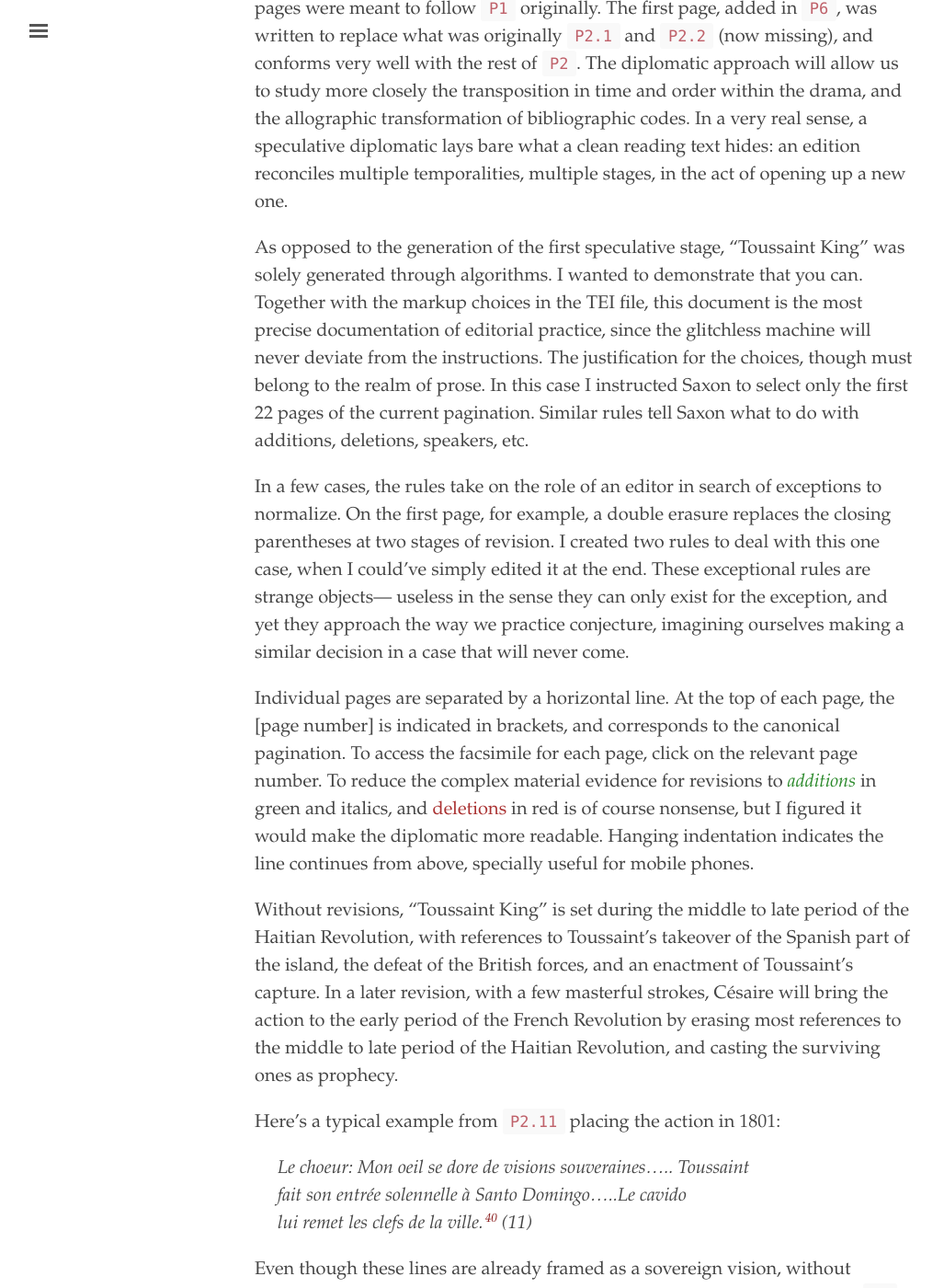
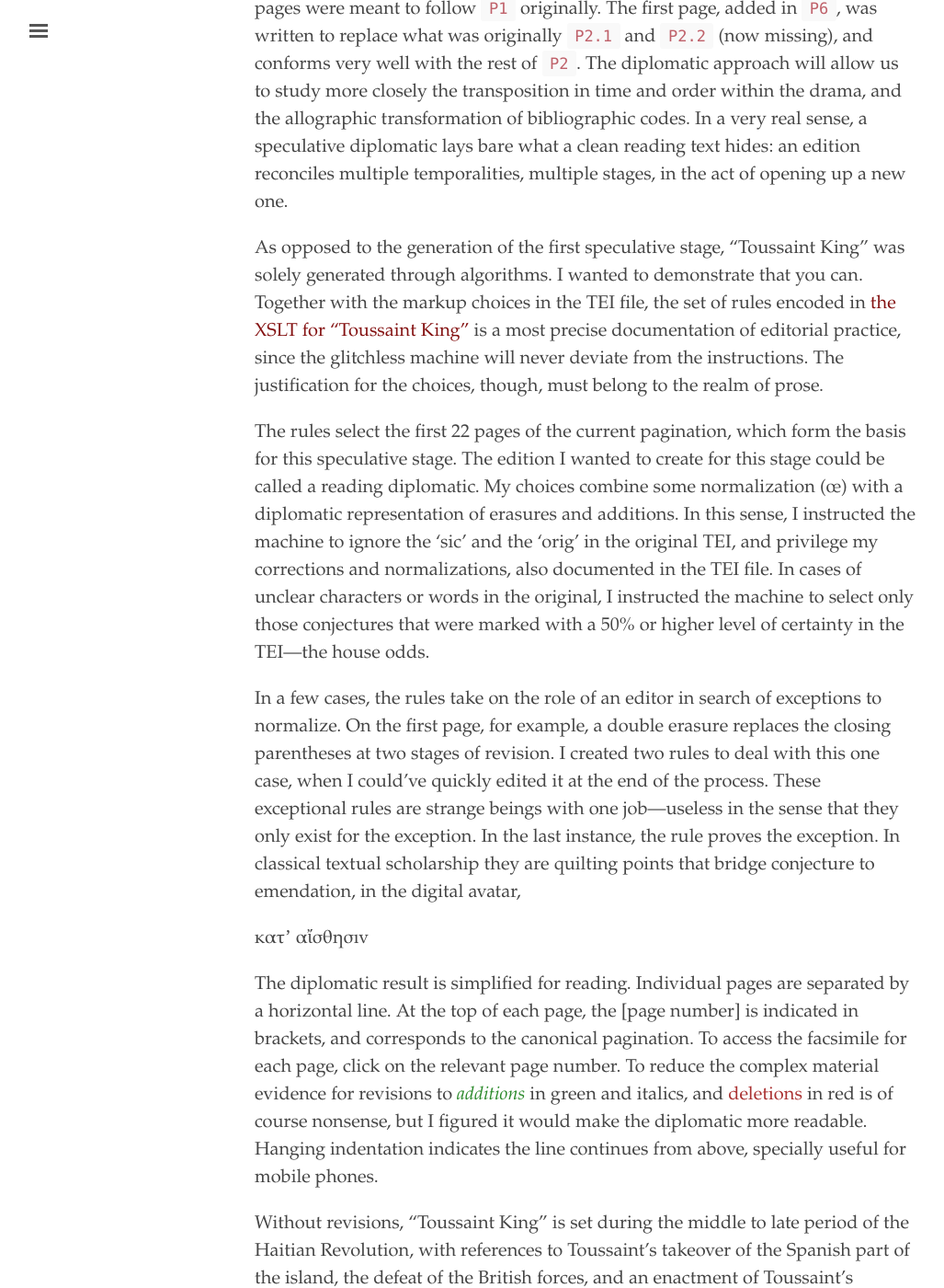
Before and after one commit to elotroalex/record, a Jekyll site: the page built from _chapters/02-pencil.md, in a window 1280 px wide and 1400 px high, scrolled down 17634 px. Shown: the whole window at 92% size, without its empty margins (3-1030 px from the left). Built offline with Jekyll 4.4.1, drawn with Linux system fonts in a browser that asks for light colours.

```diff
--- a/_chapters/02-pencil.md
+++ b/_chapters/02-pencil.md
@@ -175,13 +175,15 @@
 
 We can call "[Toussaint King]({{site.baseurl}}/editions/sdw-king/)" a minimal diplomatic edition of the text paginated with the number set labeled `P2`, the first page added during `P6`, and all the revisions made on the combined text. In other words, pages 1-22 in their current order. This also means that we are to take the text without the pagination itself, and considering the shift in the historical setting explored below, assume that the pages were meant to follow `P1` originally. The first page, added in `P6`, was written to replace what was originally `P2.1` and `P2.2` (now missing), and conforms very well with the rest of `P2`. The diplomatic approach will allow us to study more closely the transposition in time and order within the drama, and the allographic transformation of bibliographic codes. In a very real sense, a speculative diplomatic lays bare what a clean reading text hides: an edition reconciles multiple temporalities, multiple stages, in the act of opening up a new one.
 
-As opposed to the generation of the first speculative stage, "Toussaint King" was solely generated through algorithms. I wanted to demonstrate that you can. Together with the markup choices in the TEI file, this document is the most precise documentation of editorial practice, since the glitchless machine will never deviate from the instructions. The justification for the choices, though must belong to the realm of prose. In this case I instructed Saxon to select only the first 22 pages of the current pagination. Similar rules tell Saxon what to do with additions, deletions, speakers, etc.
+As opposed to the generation of the first speculative stage, "Toussaint King" was solely generated through algorithms. I wanted to demonstrate that you can. Together with the markup choices in the TEI file, the set of rules encoded in [the XSLT for "Toussaint King"]({{site.baseurl}}/data/sdw-tei/sdw-king.xsl) is a most precise documentation of editorial practice, since the glitchless machine will never deviate from the instructions. The justification for the choices, though, must belong to the realm of prose.
 
-In a few cases, the rules take on the role of an editor in search of exceptions to normalize. On the first page, for example, a double erasure replaces the closing parentheses at two stages of revision. I created two rules to deal with this one case, when I could've simply edited it at the end. These exceptional rules are strange objects— useless in the sense they can only exist for the exception, and yet they approach the way we practice conjecture, imagining ourselves making a similar decision in a case that will never come.
+The rules select the first 22 pages of the current pagination, which form the basis for this speculative stage. The edition I wanted to create for this stage could be called a reading diplomatic. My choices combine some normalization (œ) with a diplomatic representation of erasures and additions. In this sense, I instructed the machine to ignore the 'sic' and the 'orig' in the original TEI, and privilege my corrections and normalizations, also documented in the TEI file. In cases of unclear characters or words in the original, I instructed the machine to select only those conjectures that were marked with a 50% or higher level of certainty in the TEI—the house odds.
 
-<!-- continue here -->
+In a few cases, the rules take on the role of an editor in search of exceptions to normalize. On the first page, for example, a double erasure replaces the closing parentheses at two stages of revision. I created two rules to deal with this one case, when I could've quickly edited it at the end of the process. These exceptional rules are strange beings with one job—useless in the sense that they only exist for the exception. In the last instance, the rule proves the exception. In classical textual scholarship they are quilting points that bridge conjecture to emendation, in the digital avatar,
 
-Individual pages are separated by a horizontal line. At the top of each page, the [page number] is indicated in brackets, and  corresponds to the canonical pagination. To access the facsimile for each page, click on the relevant page number. To reduce the complex material evidence for revisions to <span style="color:#288828;font-style: italic;">additions</span> in green and italics, and <span style="color:#AA3232;">deletions</span> in red is of course nonsense, but I figured it would make the diplomatic more readable. Hanging indentation indicates the line continues from above, specially useful for mobile phones.
+κατʼ αἴσθησιν
+
+The diplomatic result is simplified for reading. Individual pages are separated by a horizontal line. At the top of each page, the [page number] is indicated in brackets, and  corresponds to the canonical pagination. To access the facsimile for each page, click on the relevant page number. To reduce the complex material evidence for revisions to <span style="color:#288828;font-style: italic;">additions</span> in green and italics, and <span style="color:#AA3232;">deletions</span> in red is of course nonsense, but I figured it would make the diplomatic more readable. Hanging indentation indicates the line continues from above, specially useful for mobile phones.
 
 Without revisions, "Toussaint King" is set during the middle to late period of the Haitian Revolution, with references to Toussaint’s takeover of the Spanish part of the island, the defeat of the British forces, and an enactment of Toussaint’s capture. In a later revision, with a few masterful strokes, Césaire will bring the action to the early period of the French Revolution by erasing most references to the middle to late period of the Haitian Revolution, and casting the surviving ones as prophecy.
 
```
